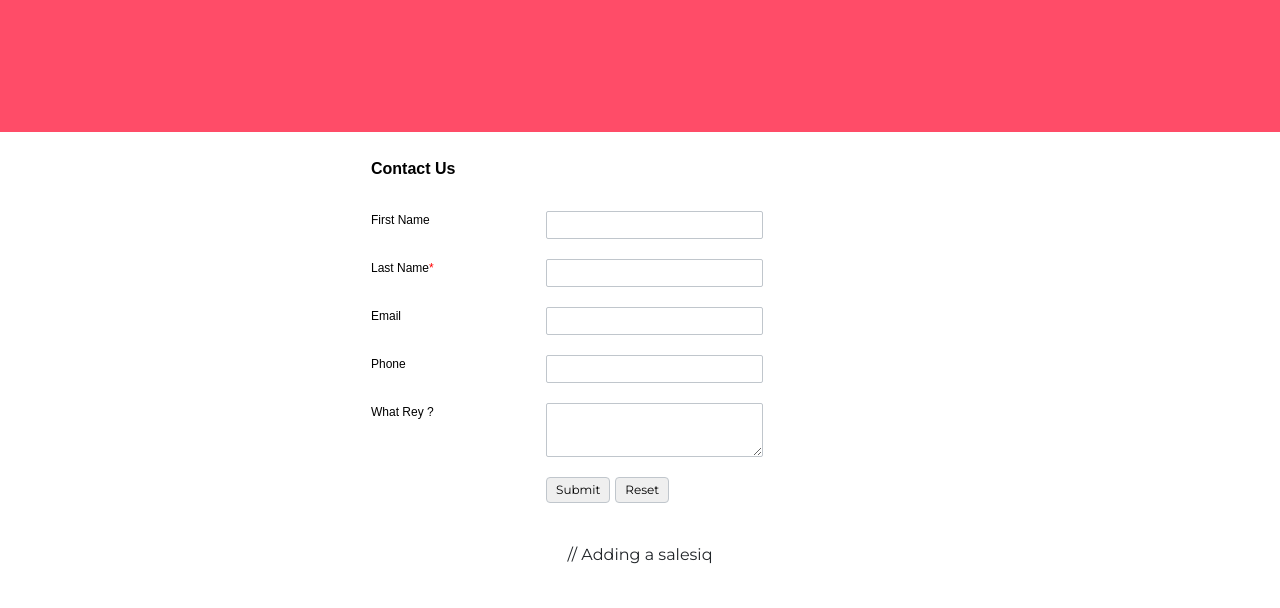
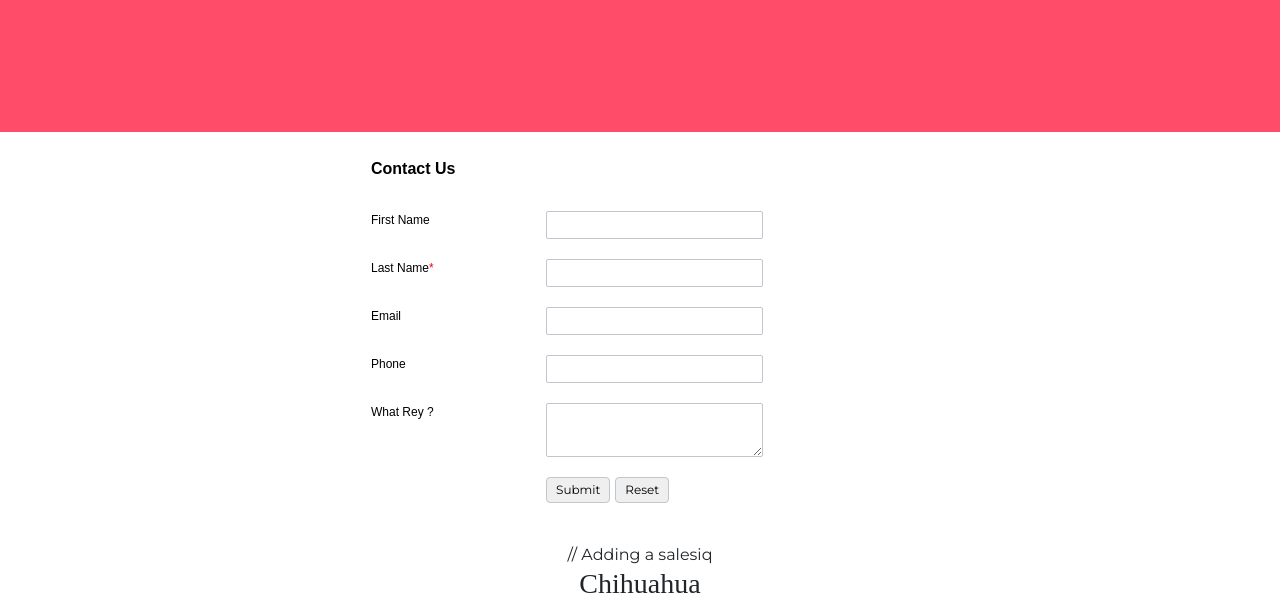
Before and after one commit to ashwin5500/mywebpage, a plain HTML site: page index.html in a window 1280 px wide. Shown: the part 2956-3564 px from the top of the page. Before the commit the page ends 3523 px from the top, so only its background shows below. Drawn offline with nearby package versions, Linux system fonts and the light colour scheme; files that its build step writes are made by us from their sources; a script that the page names is missing.

Commit message:
Update index.html
Signed-off-by: ashwin5500 <88537501+ashwin5500@users.noreply.github.com>

```diff
--- a/index.html
+++ b/index.html
@@ -397,6 +397,7 @@ html,body{
 </div>
 // Adding a salesiq
 	<script>window.$zoho=window.$zoho || {};$zoho.salesiq=$zoho.salesiq||{ready:function(){}}</script><script id="zsiqscript" src="https://salesiq.zohopublic.in/widget?wc=siq7e73830a361b170bb9b593d35301bb18b8d9610a1dd71c29288b4c57a6372cc3" defer></script>
+<h3>Chihuahua</h3>
 </body>
 
 </html>
```
